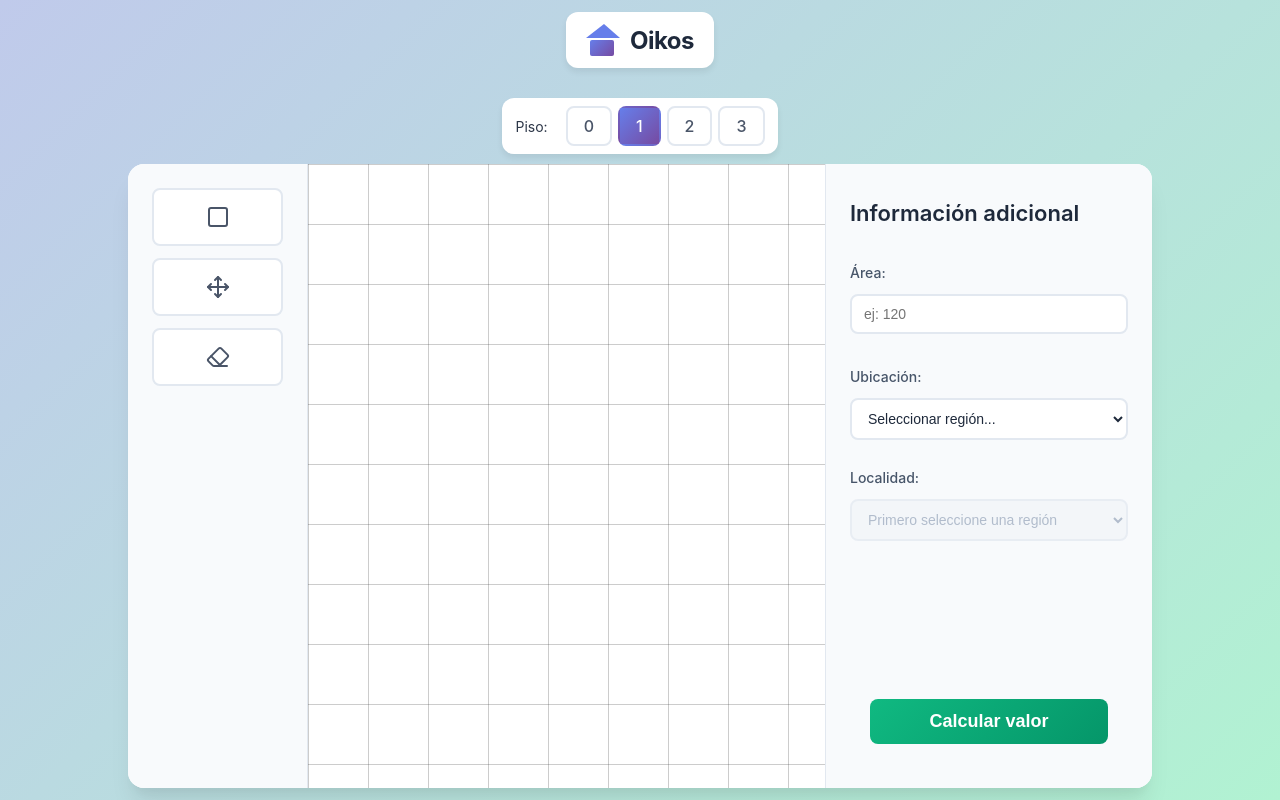
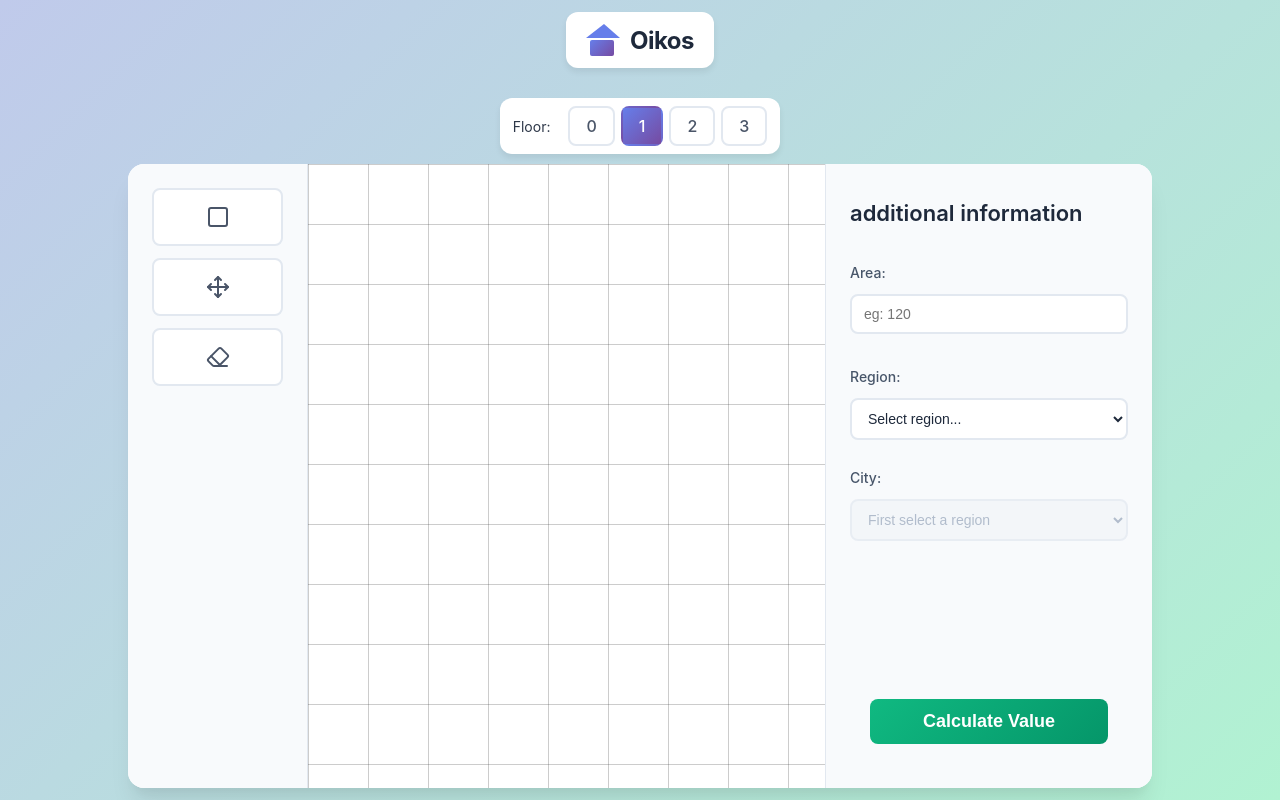
Before and after one commit to tachyon-lhc/oikos, a Flask app: page / in a window 1280 px wide. Run offline with Flask 3, Linux system fonts and the light colour scheme.

Commit message:
Web en ingles ahora

```diff
--- a/templates/index.html
+++ b/templates/index.html
@@ -24,7 +24,7 @@
       <span>Oikos</span>
     </div>
     <div class="floors" id="floors">
-      <h3>Piso:</h3>
+      <h3>Floor:</h3>
       <input type="checkbox" data-group="floors" id="floor0" />
       <label class="btn-floor" for="floor0">0</label>
       <input type="checkbox" data-group="floors" id="floor1" />
@@ -72,18 +72,18 @@
       </svg>
       <div class="sidebar sidebar-right">
         <div class="form-section">
-          <h3>Información adicional</h3>
+          <h3>additional information</h3>
 
-          <label>Área:</label>
+          <label>Area:</label>
           <input
             type="number"
             id="area-metros"
-            placeholder="ej: 120 "
+            placeholder="eg: 120 "
             min="1"
           />
-          <label>Ubicación:</label>
+          <label>Region:</label>
           <select id="region-select">
-            <option value="">Seleccionar región...</option>
+            <option value="">Select region...</option>
             <option value="GBA Norte">GBA Norte</option>
             <option value="GBA Oeste">GBA Oeste</option>
             <option value="GBA Sur">GBA Sur</option>
@@ -92,9 +92,9 @@
             <option value="Buenos Aires Interior">Buenos Aires Interior</option>
           </select>
 
-          <label style="margin-top: 15px">Localidad:</label>
+          <label style="margin-top: 15px">City:</label>
           <select id="localidad-select" disabled>
-            <option value="">Primero seleccione una región</option>
+            <option value="">First select a region</option>
           </select>
         </div>
         <div style="padding: 20px; margin-top: auto">
@@ -104,18 +104,18 @@
             id="btn-est-exp"
             style="margin-top: 40px; width: 100%"
           >
-            Calcular valor
+            Calculate Value
           </button>
         </div>
       </div>
     </div>
     <div id="contextMenu" class="context-menu">
-      <div class="menu-item" data-tipo="dormitorio">Dormitorio</div>
-      <div class="menu-item" data-tipo="cocina">Cocina</div>
-      <div class="menu-item" data-tipo="baño">Baño</div>
-      <div class="menu-item" data-tipo="sala">Sala/Living</div>
-      <div class="menu-item" data-tipo="comedor">Comedor</div>
-      <div class="menu-item" data-tipo="hab-invitados">Hab-Invitados</div>
+      <div class="menu-item" data-tipo="dormitorio">Bedroom</div>
+      <div class="menu-item" data-tipo="cocina">Kitchen</div>
+      <div class="menu-item" data-tipo="baño">Bathroom</div>
+      <div class="menu-item" data-tipo="sala">Hall</div>
+      <div class="menu-item" data-tipo="comedor">Dining Room</div>
+      <div class="menu-item" data-tipo="hab-invitados">Guestroom</div>
     </div>
     <script src="{{ url_for('static', filename='js/state.js') }}"></script>
     <script src="{{ url_for('static', filename='js/tools.js') }}"></script>
```
